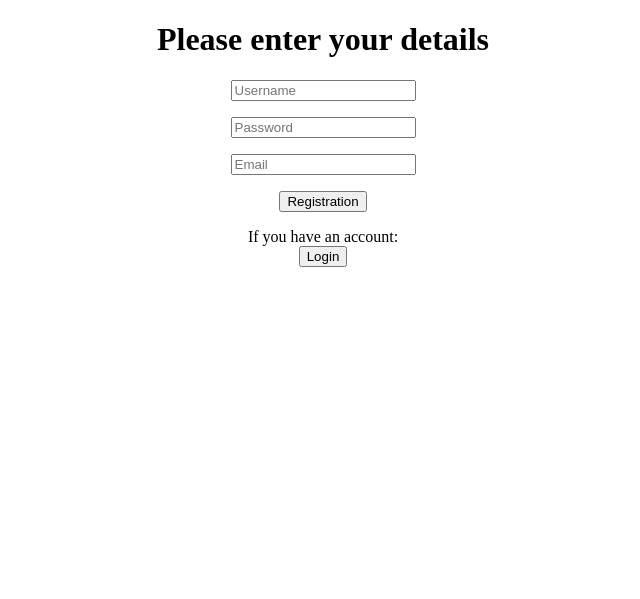
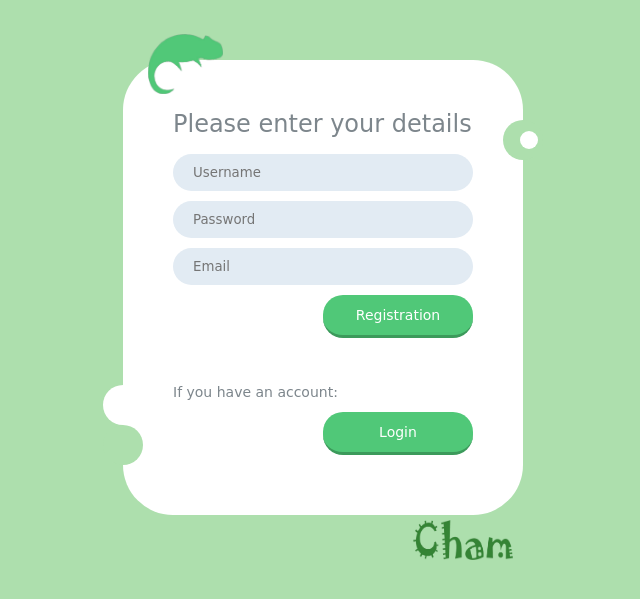
Before and after one commit to bmstu-iu9/utp2019-4-chat, a Node server app: template pages/registration.html in a window 1280 px wide. Shown: the top 599 px of the page, without its empty margins (317-957 px from the left). Run offline with Node 20, Linux system fonts and the light colour scheme; the template is opened without the code that fills it, so the values that code supplies are empty.

Commit message:
New design for all pages

```diff
--- a/pages/registration.html
+++ b/pages/registration.html
@@ -1,23 +1,32 @@
 <!DOCTYPE html>
 <html lang="eu">
+
 <head>
-	<!-- <link rel="stylesheet" type="text/css" href="path to file"> -->
-	<meta charset="utf-8">
-	<title>Chat registration</title>
-</head>
+  <meta charset="utf-8">
+  <title>Chat registration</title>
+  <link rel="stylesheet" type="text/css" href="simpleForm.css">
+ </head>
+
 <body>
-<h1 align="center">Please enter your details</h1>
-<div align="center">
-	<form onsubmit="registration(this)">
-		<p><input type="text" placeholder="Username" id="userName" pattern="^[a-zA-Z]\w*[a-zA-Z]\w*[a-zA-Z]\w*$" required /></p>
-		<p><input type="password" placeholder="Password" id="password" pattern="(?=.*[0-9])(?=.*[!@#$%^&*])(?=.*[a-z])(?=.*[A-Z])[0-9a-zA-Z!@#$%^&*]{7,64}$" required /></p>
-		<p><input type="email" placeholder="Email" id="email" required /></p>
-		<button type="submit">Registration</button>
+
+<form onsubmit="registration(this)" id="simpForm">
+	  <img src="logo.png" alt="Cham" id="logo-img">
+	  <img src="name.png" alt="Cham" id="name-img">
+	  <div id="left-shape"></div>
+	  <div id="right-shape"></div>
+	  <div id="add-circle"></div>
+	  <div id="inner-part">
+		<h1>Please enter your details</h1>
+		<input type="text" placeholder="Username" id="userName" pattern="^[a-zA-Z]\w*[a-zA-Z]\w*[a-zA-Z]\w*$" required />
+		<input type="password" placeholder="Password" id="password" pattern="(?=.*[0-9])(?=.*[!@#$%^&*])(?=.*[a-z])(?=.*[A-Z])[0-9a-zA-Z!@#$%^&*]{7,64}$" required />
+		<input type="email" placeholder="Email" id="email" required />
+		<button id="bttn" type="submit">Registration</button><Br>
+		<Br>
+		<h2>If you have an account:</h2>
+		<button id="logBttn" type="button">Login</button>
+	  </div>
 	</form>
-</div>
-<div align="center">
-	<p>If you have an account:<br><button id="logBttn" type="button">Login</button></p>
-</div>
+
 </body>
 <script type="text/javascript" src="scripts/registration.js"></script>
 </html>
--- /dev/null
+++ b/pages/simpleForm.css
@@ -0,0 +1,130 @@
+* {box-sizing: border-box;}
+body {background: #ADDFAD;}
+#simpForm {
+  position: relative;
+  max-width: 400px;
+  margin: 60px  auto 0;
+  border-radius: 50px;
+  background: white;
+}
+
+/* add shapes */
+#left-shape {
+  position: absolute;
+  width: 40px;
+  height: 40px;
+  border-radius: 20px;
+  bottom: 50px;
+  left: -20px;
+  content: "";
+  background: #ADDFAD;
+}
+#left-shape:before {
+  position: absolute;
+  width: 40px;
+  height: 40px;
+  border-radius: 20px;
+  bottom: 40px;
+  left: 0px;
+  content: "";
+  background: white;
+}
+#right-shape {
+  position: absolute;
+  width: 40px;
+  height: 40px;
+  border-radius: 20px;
+  top: 60px;
+  right: -20px;
+  content: "";
+  background: #ADDFAD;
+}
+#add-circle {
+  position: absolute;
+  width: 18px;
+  height: 18px;
+  border-radius: 50%;
+  top: 71px;
+  right: -15px;
+  background: white;
+}
+
+/* images */
+#logo-img{
+  position: absolute;
+  width: 75px;
+  height: 60px;
+  top: -26px;
+  left: 25px;
+}
+#name-img{
+  position: absolute;
+  width: 100px;
+  height: 40px;
+  bottom: -45px;
+  right: 10px;
+}
+
+/* main part */
+#inner-part {
+  padding: 50px;
+}
+#inner-part h1 {
+  margin-top: 0;
+  font-family: 'Сomic Sans MS', Cursive;
+  font-weight: 500;
+  font-size: 24px;
+  color: #7D868C;
+}
+#inner-part h2 {
+  margin-top: 0;
+  font-family: 'Сomic Sans MS', Cursive;
+  font-weight: 500;
+  font-size: 14px;
+  color: #7D868C;
+}
+#inner-part input {
+  display: block;
+  width: 100%;
+  line-height: 37px;
+  padding: 0 20px;
+  margin-bottom: 10px;
+  border-width: 0;
+  border-radius: 20px;
+  background: #E2EBF3;
+  font-family: 'Сomic Sans MS', Cursive;
+}
+#inner-part button {
+  display: block;
+  width: 50%;
+  padding: 0 20px;
+  margin-bottom: 10px;
+  margin-left: 50%;
+  line-height: 40px;
+  border-width: 0;
+  border-radius: 20px;
+  font-family: 'Сomic Sans MS', Cursive;
+  background: #50C878;
+  border-bottom: 3px solid #3C9A5B;
+  color: white;
+  font-size: 14px;
+}
+#inner-part button:hover {
+  background: #50C878;
+  box-shadow: 0 5px 20px #50C878;
+  color: white;
+  transform: translateY(-3px);
+}
+
+/*
+Colors bar:
+ADDFAD - light green
+50C878 - bright green
+3C9A5B - shadow bright green
+7D868C - text color
+E2EBF3 - input place color
++ white
+
+Fonts bar:
+'Сomic Sans MS', Cursive (14/24) - h
+*/
```
Also changed, not shown: pages/chat.html (+31 -44 lines), pages/chatstyle.css (added, +152 -0 lines), pages/login.html (+19 -14 lines), pages/logo.png (added), pages/name.png (added).
